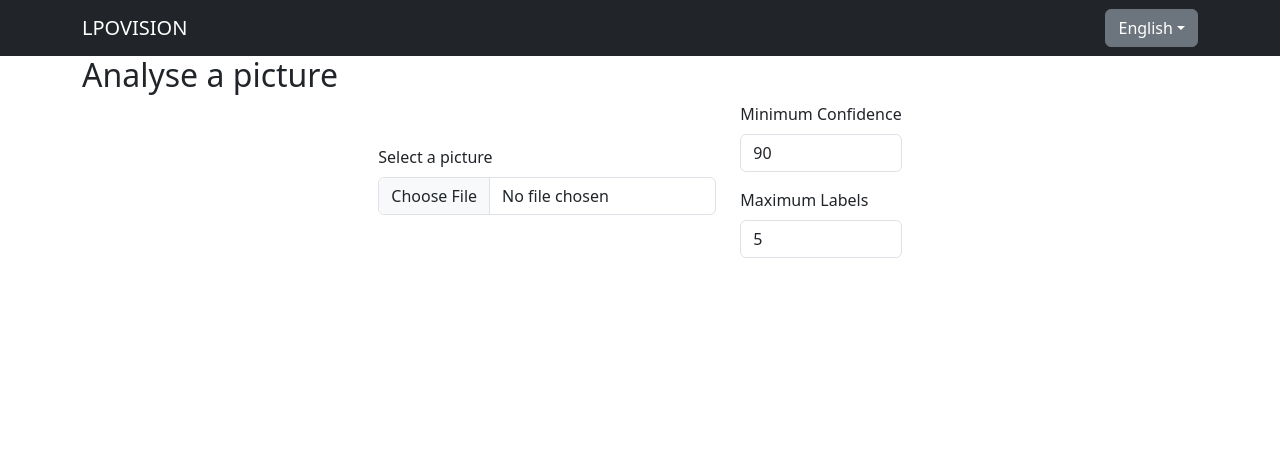
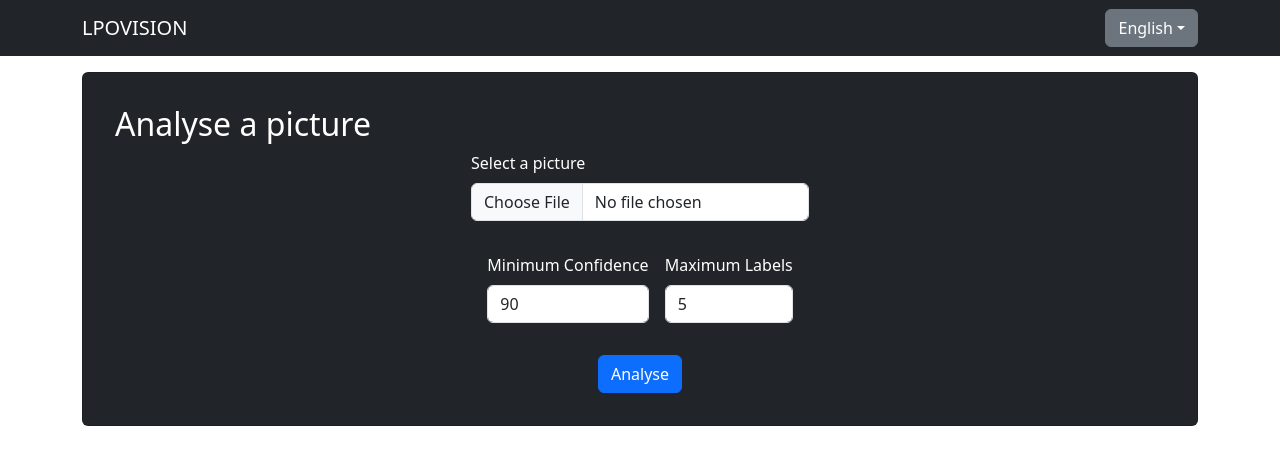
Before and after one commit to CPNV-ES-RIA2/LUIS, a Vue app in the folder lpo-vision/: page / in a window 1280 px wide. Shown: the top 464 px of the page. Built offline with nearby package versions, Linux system fonts and the light colour scheme.

Commit message:
Add card style to analyse form

```diff
--- a/lpo-vision/src/App.vue
+++ b/lpo-vision/src/App.vue
@@ -1,6 +1,6 @@
 <template>
   <the-header></the-header>
-  <main class="container">
+  <main class="container mt-3">
     <section>
       <the-analyse-form></the-analyse-form>
     </section>
--- a/lpo-vision/src/views/analyses/TheAnalyseForm.vue
+++ b/lpo-vision/src/views/analyses/TheAnalyseForm.vue
@@ -1,22 +1,29 @@
 <template>
-    <h2>Analyse a picture</h2>
-    <form class="d-flex flex-row justify-content-center gap-4 align-items-center">
+    <div class="card p-3 bg-dark text-white">
+        <div class="card-body">
+            <h2 class="card-title">Analyse a picture</h2>
+            <form class="d-flex flex-column justify-content-center gap-3 align-items-center"
+                @submit.prevent="submitForm">
                 <div class="mb-3">
                     <label for="inputImage" class="form-label">Select a picture</label>
                     <input class="form-control" type="file" id="inputImage" accept="image/*">
                 </div>
-        <div>
+                <div class="d-flex flex-row gap-3">
                     <div class="mb-3">
                         <label for="inputMinConfidence" class="form-label">Minimum Confidence</label>
                         <input type="number" id="inputMinConfidence" class="form-control" min="1" max="100"
-                    v-model="minConfidence">
+                            v-model.number="minConfidence">
                     </div>
                     <div class="mb-3">
                         <label for="inputMaxLabels" class="form-label">Maximum Labels</label>
-                <input type="number" id="inputMaxLabels" class="form-control" min="1" max="50" v-model="maxLabels">
+                        <input type="number" id="inputMaxLabels" class="form-control" min="1" max="50"
+                            v-model.number="maxLabels">
                     </div>
                 </div>
+                <button type="submit" class="btn btn-primary">Analyse</button>
             </form>
+        </div>
+    </div>
 </template>
 
 <script>
@@ -27,6 +34,18 @@ export default {
             maxLabels: 5,
         }
     },
+    methods: {
+        submitForm() {
+            const inputImage = document.getElementById('inputImage')
+            const file = inputImage.files[0]
+            const formData = {
+                image: file,
+                minConfidence: this.minConfidence,
+                maxLabels: this.maxLabels,
+            }
+            console.log(formData);
+        },
+    },
 
 }
 </script>
```
Lines whose indentation alone changed are shown as unchanged.
